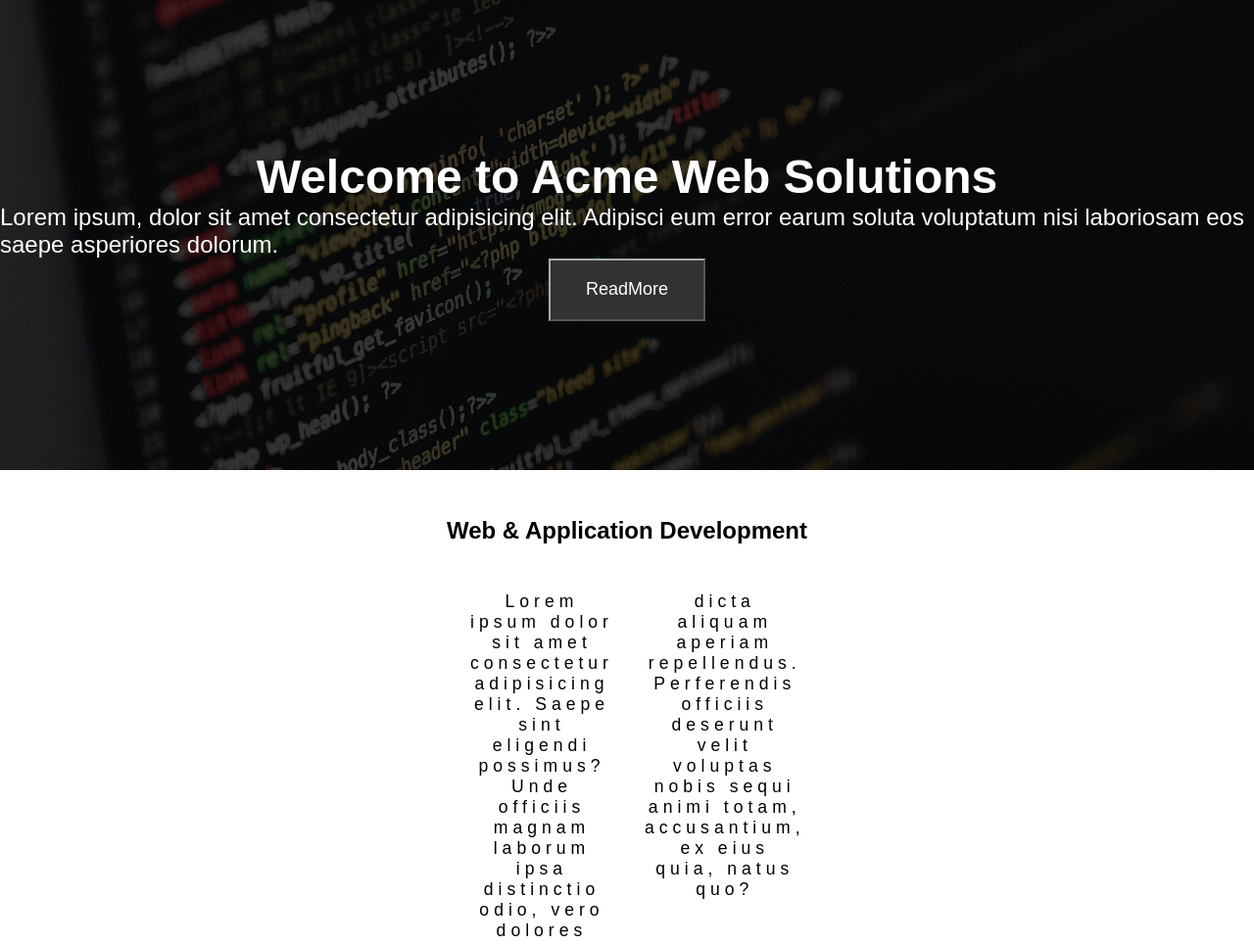
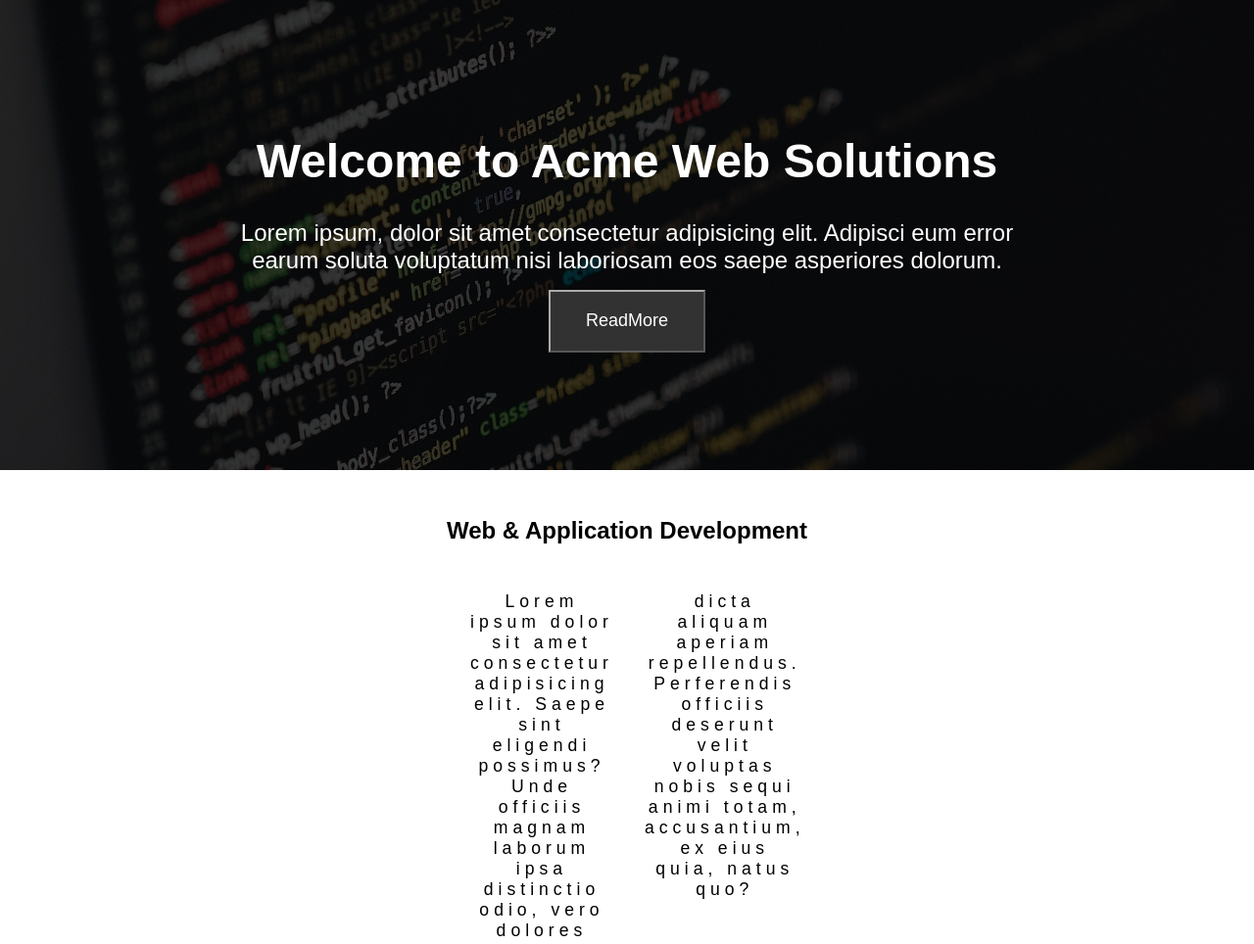
Before and after one commit to BarmanDev/Acme-Web-Clon, a plain HTML site: page index.html in a window 1280 px wide. Shown: the whole page at 98% size. Drawn offline with Linux system fonts and the light colour scheme.

```diff
--- a/style.css
+++ b/style.css
@@ -18,14 +18,19 @@
 .welcome h1, p{
     color: #ffffff;
 
+
 }
 
 .welcome h1{
     font-size: 3rem;
+    padding: 1rem;
 }
 
 .welcome p{
     font-size: 1.5rem;
+    margin: 1rem 15rem;
+    text-align: center;
+
 }
 
 .welcome {
```
Lines whose indentation alone changed are shown as unchanged.
